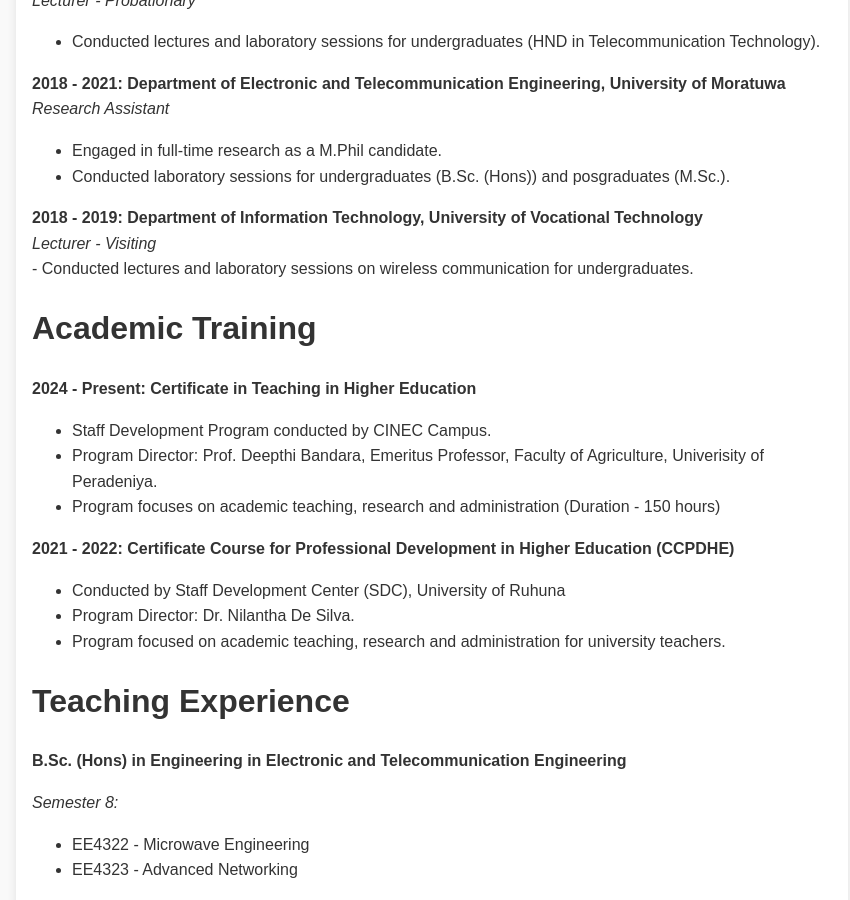
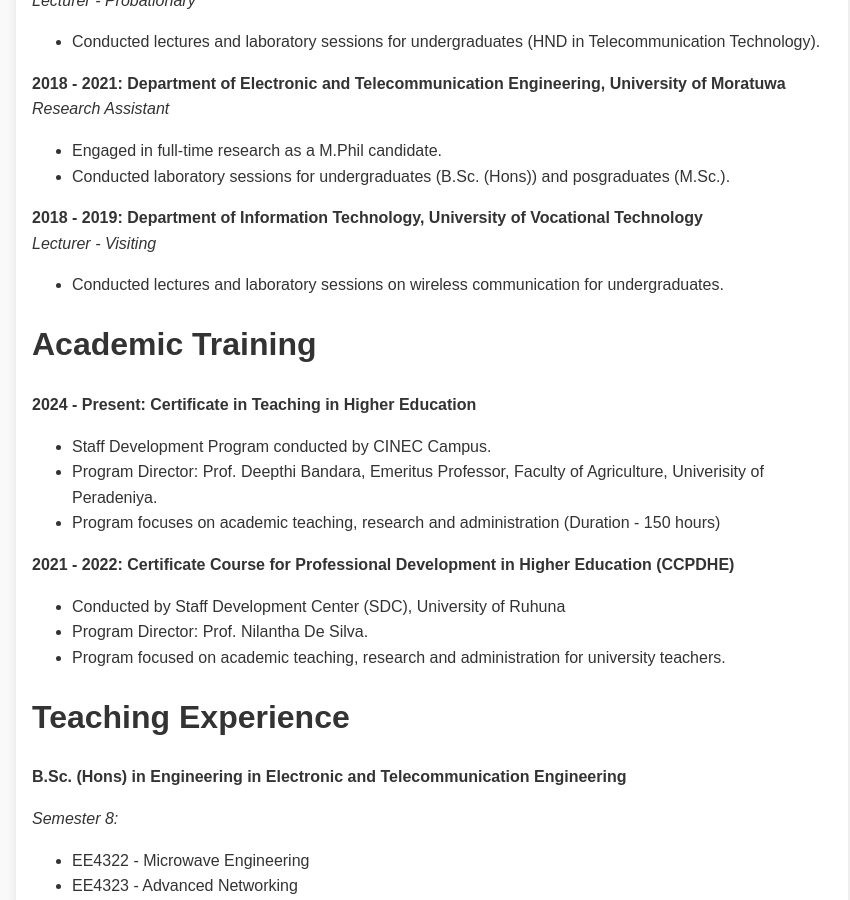
Before and after one commit to dushanimunasinghe/dushanimunasinghe.github.io, a Jekyll site: the page built from profile.md, in a window 1280 px wide and 900 px high, scrolled down 802 px. Shown: the whole window, without its empty margins (208-1058 px from the left). Built offline with Jekyll 4.4.1, drawn with Linux system fonts in a browser that asks for light colours.

Commit message:
Update profile.md

```diff
--- a/profile.md
+++ b/profile.md
@@ -32,7 +32,7 @@ B. Tech in Electronic and Communication Engineering, Lovely Professional Univers
 
   **2018 - 2019:** **Department of Information Technology, University of Vocational Technology**
   *Lecturer - Visiting*
-    - Conducted lectures and laboratory sessions on wireless communication for undergraduates.
+  - Conducted lectures and laboratory sessions on wireless communication for undergraduates.
 
 # Academic Training
 
@@ -43,7 +43,7 @@ B. Tech in Electronic and Communication Engineering, Lovely Professional Univers
 
   **2021 - 2022:** **Certificate Course for Professional Development in Higher Education (CCPDHE)**
   - Conducted by Staff Development Center (SDC), University of Ruhuna
-  - Program Director: Dr. Nilantha De Silva.
+  - Program Director: Prof. Nilantha De Silva.
   - Program focused on academic teaching, research and administration for university teachers.
 
 # Teaching Experience
```
